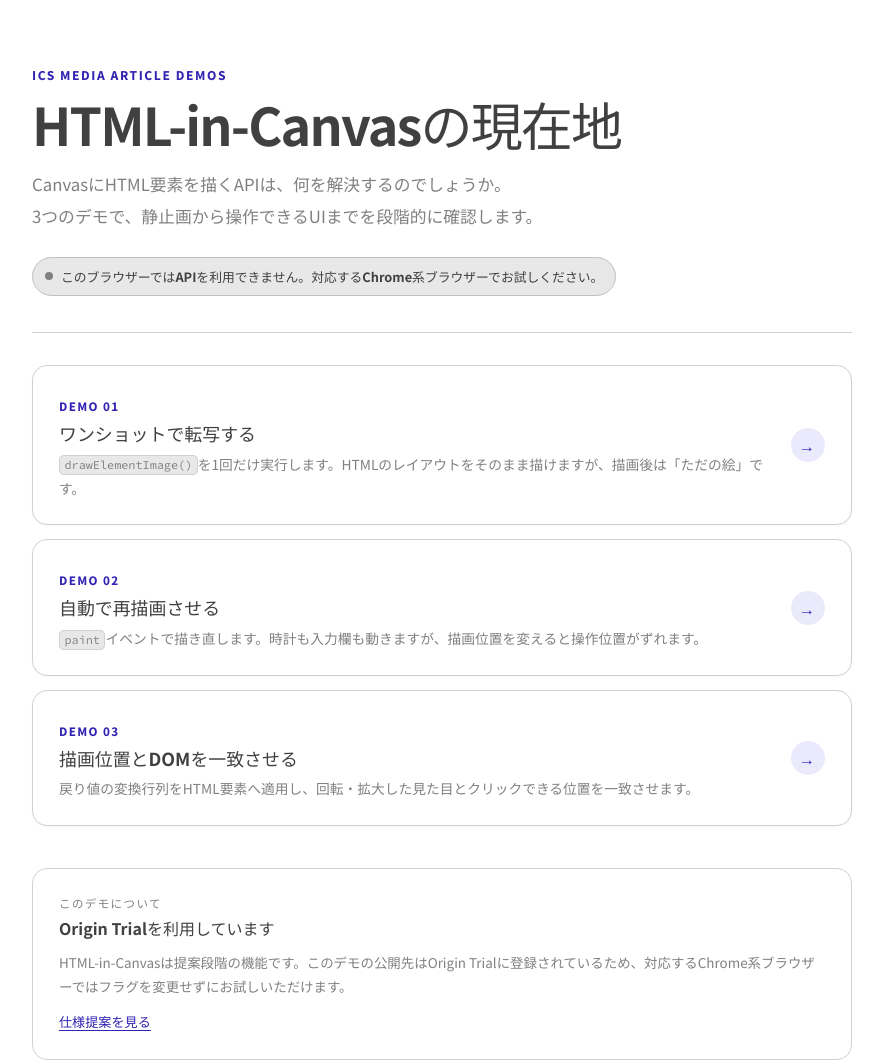
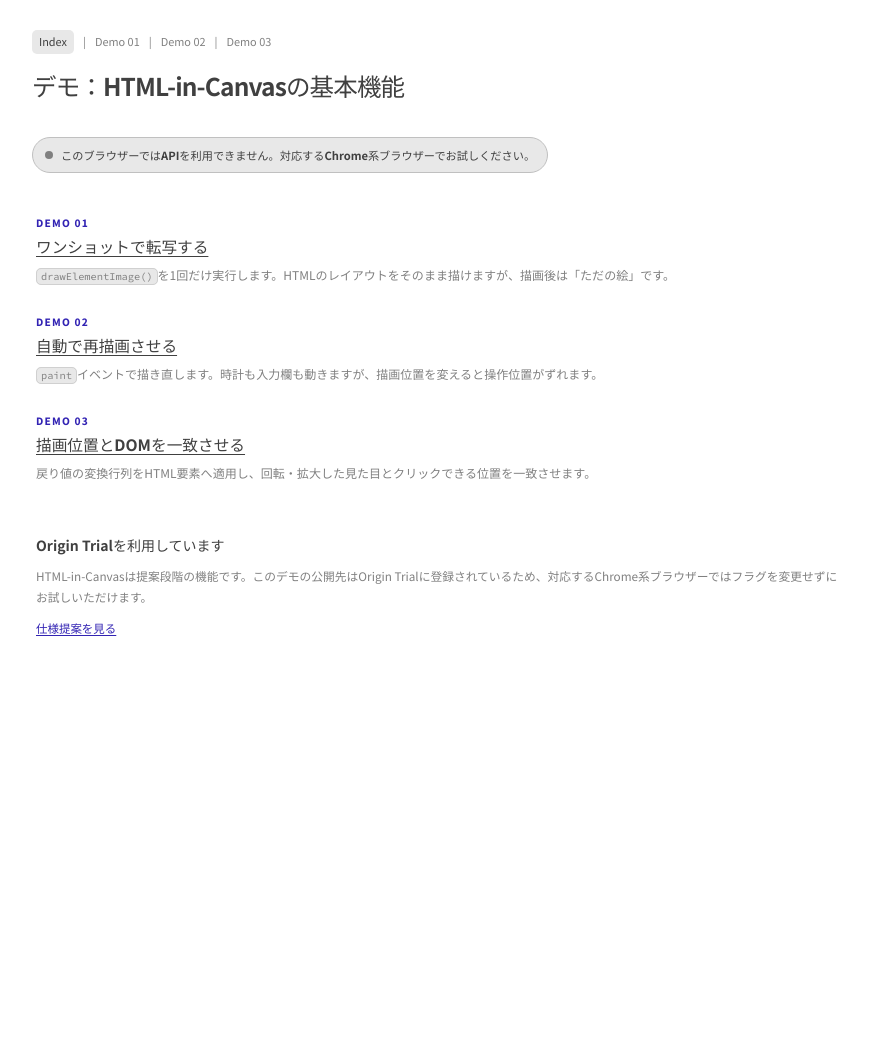
Before and after one commit to ics-creative/260825_html_in_canvas, a website built with Vite: page index.html in a window 1280 px wide. Shown: the whole page, without its empty margins (198-1081 px from the left). After the commit the page ends 800 px from the top, so only its background shows below. Built offline with nearby package versions, Linux system fonts and the light colour scheme.

Commit message:
余計な装飾を除去してデモを見やすくする

```diff
--- a/index.html
+++ b/index.html
@@ -17,13 +17,16 @@
   </head>
   <body>
     <main class="page page-index">
+      <nav class="demo-nav" aria-label="デモナビゲーション">
+        <span aria-current="page">Index</span><span aria-hidden="true">|</span
+        ><a href="./01-oneshot.html">Demo 01</a><span aria-hidden="true">|</span
+        ><a href="./02-paint-event.html">Demo 02</a
+        ><span aria-hidden="true">|</span
+        ><a href="./03-transform-sync.html">Demo 03</a>
+      </nav>
+
       <header class="hero">
-        <p class="eyebrow">ICS MEDIA ARTICLE DEMOS</p>
-        <h1>HTML-in-Canvasの現在地</h1>
-        <p class="hero-copy">
-          CanvasにHTML要素を描くAPIは、何を解決するのでしょうか。<br />
-          3つのデモで、静止画から操作できるUIまでを段階的に確認します。
-        </p>
+        <h1>デモ：HTML-in-Canvasの基本機能</h1>
         <p id="support" class="support" aria-live="polite">
           APIの有効状態を確認中です…
         </p>
@@ -38,9 +41,6 @@
               <code>drawElementImage()</code
               >を1回だけ実行します。HTMLのレイアウトをそのまま描けますが、描画後は「ただの絵」です。
             </p>
-            <span class="demo-link"
-              >デモを見る <span aria-hidden="true">→</span></span
-            >
           </a>
         </li>
         <li>
@@ -51,9 +51,6 @@
               <code>paint</code
               >イベントで描き直します。時計も入力欄も動きますが、描画位置を変えると操作位置がずれます。
             </p>
-            <span class="demo-link"
-              >デモを見る <span aria-hidden="true">→</span></span
-            >
           </a>
         </li>
         <li>
@@ -63,15 +60,11 @@
             <p>
               戻り値の変換行列をHTML要素へ適用し、回転・拡大した見た目とクリックできる位置を一致させます。
             </p>
-            <span class="demo-link"
-              >デモを見る <span aria-hidden="true">→</span></span
-            >
           </a>
         </li>
       </ol>
 
       <aside class="setup" id="setup">
-        <p class="setup-label">このデモについて</p>
         <h2>Origin Trialを利用しています</h2>
         <p>
           HTML-in-Canvasは提案段階の機能です。このデモの公開先はOrigin
--- a/src/style.css
+++ b/src/style.css
@@ -29,7 +29,7 @@
   --warning: var(--theme-secondary);
   --danger: var(--theme-primary);
   font-family: "Noto Sans JP", sans-serif;
-  font-size: 16px;
+  font-size: 14px;
   line-height: 1.8;
   color: var(--ink);
   background: var(--background);
@@ -93,10 +93,9 @@ code {
 
 .page-index {
   width: min(100% - 40px, 820px);
-  padding-top: 64px;
+  padding-top: 30px;
 }
 
-.eyebrow,
 .section-kicker {
   margin: 0;
   font-size: 0.75rem;
@@ -106,14 +105,13 @@ code {
 }
 
 .hero {
-  padding-bottom: 36px;
-  border-bottom: 1px solid var(--line);
+  padding-bottom: 0;
 }
 
 .hero h1,
 .demo-header h1 {
-  margin: 5px 0 12px;
-  font-size: clamp(2rem, 6vw, 3.25rem);
+  margin: 0 0 12px;
+  font-size: clamp(1.4rem, 3.33vw, 1.75rem);
   line-height: 1.28;
   letter-spacing: -0.035em;
 }
@@ -180,42 +178,20 @@ code {
 }
 
 .demo-list a {
-  position: relative;
   display: block;
-  padding: 24px 72px 24px 26px;
-  border: 1px solid var(--line);
-  border-radius: 15px;
+  padding: 4px;
   color: inherit;
   text-decoration: none;
-  background: var(--surface);
-  box-shadow: 0 1px 2px rgb(40 40 40 / 0.03);
-  transition:
-    translate 160ms ease,
-    border-color 160ms ease,
-    box-shadow 160ms ease;
+  transition: background-color 160ms ease;
 }
 
 .demo-list a:hover {
-  translate: 0 -2px;
-  border-color: var(--theme-secondary);
-  box-shadow: 0 8px 24px rgb(50 35 179 / 0.1);
+  background: var(--content-bg-light);
 }
 
 .demo-list a:focus-visible {
   outline: 3px solid var(--theme-secondary);
   outline-offset: 3px;
-}
-
-.demo-list a::after {
-  content: "";
-  position: absolute;
-  top: 50%;
-  right: 26px;
-  width: 34px;
-  height: 34px;
-  translate: 0 -50%;
-  border-radius: 50%;
-  background: var(--accent-soft);
 }
 
 .demo-number {
@@ -229,6 +205,8 @@ code {
   margin: 1px 0 5px;
   font-size: 1.12rem;
   line-height: 1.5;
+  text-decoration: underline;
+  text-underline-offset: 0.2em;
 }
 
 .demo-list p {
@@ -238,45 +216,18 @@ code {
   color: var(--muted);
 }
 
-.demo-link {
-  position: absolute;
-  z-index: 1;
-  top: 50%;
-  right: 34px;
-  translate: 0 -50%;
-  width: 18px;
-  overflow: hidden;
-  color: var(--accent);
-  font-size: 0;
-  white-space: nowrap;
+.setup {
+  margin: 42px 0 0;
+  padding: 4px;
+  background: var(--surface);
 }
 
-.demo-link span {
+.setup h2 {
+  margin: 0 0 7px;
   font-size: 1rem;
 }
 
-.setup {
-  margin: 42px 0 0;
-  padding: 24px 26px;
-  border: 1px solid var(--line);
-  border-radius: 15px;
-  background: var(--surface);
-}
-
-.setup-label {
-  margin: 0;
-  font-size: 0.72rem;
-  font-weight: 750;
-  letter-spacing: 0.12em;
-  color: var(--faint);
-}
-
-.setup h2 {
-  margin: 1px 0 7px;
-  font-size: 1rem;
-}
-
-.setup p:not(.setup-label) {
+.setup p {
   margin: 0 0 8px;
   font-size: 0.84rem;
   color: var(--muted);
@@ -287,22 +238,29 @@ code {
   font-weight: 650;
 }
 
-.breadcrumbs {
+.demo-nav {
   display: flex;
   align-items: center;
   gap: 9px;
-  margin-bottom: 36px;
+  margin-bottom: 16px;
   font-size: 0.78rem;
   color: var(--faint);
 }
 
-.breadcrumbs a {
+.demo-nav a {
   color: var(--muted);
   text-decoration: none;
 }
 
-.breadcrumbs a:hover {
+.demo-nav a:hover {
   text-decoration: underline;
+}
+
+.demo-nav [aria-current="page"] {
+  padding: 2px 7px;
+  border-radius: 5px;
+  color: var(--text-primary);
+  background: var(--content-bg-level1);
 }
 
 .demo-header {
@@ -310,7 +268,7 @@ code {
 }
 
 .demo-header h1 {
-  font-size: clamp(1.8rem, 5vw, 2.65rem);
+  margin-top: 0;
 }
 
 .demo-header > p:last-child {
@@ -649,9 +607,6 @@ code {
 
 .observation section {
   padding: 19px 20px 20px;
-  border: 1px solid var(--line);
-  border-radius: 12px;
-  background: var(--surface);
 }
 
 .observation-label {
@@ -690,9 +645,14 @@ code {
   margin-top: 48px;
 }
 
-.code-section h2 {
-  margin: 2px 0 12px;
+.code-section summary {
+  cursor: pointer;
   font-size: 1rem;
+  font-weight: 700;
+}
+
+.code-section .code-view {
+  margin-top: 12px;
 }
 
 .code-view {
@@ -717,25 +677,6 @@ code {
   border-radius: 0;
   font-size: inherit;
   background: none;
-}
-
-.page-nav {
-  display: flex;
-  justify-content: space-between;
-  gap: 20px;
-  margin-top: 44px;
-  padding-top: 22px;
-  border-top: 1px solid var(--line);
-  font-size: 0.82rem;
-  font-weight: 700;
-}
-
-.page-nav a {
-  text-decoration: none;
-}
-
-.page-nav a:hover {
-  text-decoration: underline;
 }
 
 /* Experimental work page */
@@ -947,22 +888,6 @@ code {
     margin-top: 0.52em;
   }
 
-  .demo-list a {
-    padding: 20px 58px 20px 20px;
-  }
-
-  .demo-list a::after {
-    right: 17px;
-  }
-
-  .demo-link {
-    right: 25px;
-  }
-
-  .breadcrumbs {
-    margin-bottom: 26px;
-  }
-
   .demo-workspace {
     margin-top: 30px;
   }
@@ -986,11 +911,6 @@ code {
   .sample-card {
     width: 340px;
   }
-
-  .page-nav {
-    flex-direction: column;
-    align-items: flex-start;
-  }
 }
 
 @media (max-width: 879px) {
```
Also changed, not shown: 01-oneshot.html (+10 -13 lines), 02-paint-event.html (+9 -13 lines), 03-transform-sync.html (+9 -13 lines), work.html (+3 -3 lines).
